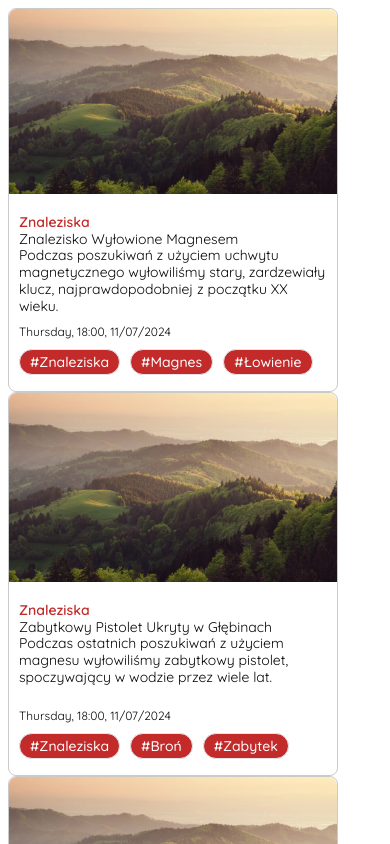
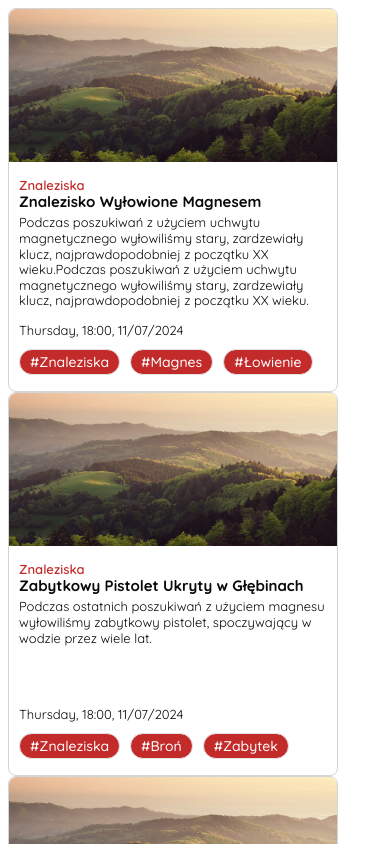
Before and after one commit to Dhitpl/uchwyt-magnetyczny.pl, a Next.js app: page /en in a window 390 px wide. Shown: the top 844 px of the page. Built offline with nearby package versions, Linux system fonts and the light colour scheme.

Commit message:
feat: Text truncate component fix: card and text responsiveness

```diff
--- a/src/app/[locale]/page.tsx
+++ b/src/app/[locale]/page.tsx
@@ -33,7 +33,7 @@ export default function HomePage() {
           }}
           category='Znaleziska'
           title='Znalezisko Wyłowione Magnesem'
-          description='Podczas poszukiwań z użyciem uchwytu magnetycznego wyłowiliśmy stary, zardzewiały klucz, najprawdopodobniej z początku XX wieku.'
+          description='Podczas poszukiwań z użyciem uchwytu magnetycznego wyłowiliśmy stary, zardzewiały klucz, najprawdopodobniej z początku XX wieku.Podczas poszukiwań z użyciem uchwytu magnetycznego wyłowiliśmy stary, zardzewiały klucz, najprawdopodobniej z początku XX wieku.'
           date={new Date(2024, 10, 7, 18, 0)}
           tags={['#Znaleziska', '#Magnes', '#Łowienie']}
         />
--- a/src/components/index.ts
+++ b/src/components/index.ts
@@ -1,2 +1,3 @@
 export * from './icon'
 export * from './typography'
+export * from './truncate-text'
--- /dev/null
+++ b/src/components/truncate-text/index.ts
@@ -0,0 +1 @@
+export * from './truncate-text'
--- /dev/null
+++ b/src/components/truncate-text/truncate-text.tsx
@@ -0,0 +1,69 @@
+'use client'
+
+import {
+  ReactElement,
+  ReactNode,
+  cloneElement,
+  isValidElement,
+  useEffect,
+  useRef,
+  useState,
+} from 'react'
+
+export type TruncateTextProps = {
+  className?: string
+  children: ReactNode
+}
+
+export function TruncateText({ className, children }: TruncateTextProps) {
+  const [maxHeight, setMaxHeight] = useState<number | undefined>(undefined)
+
+  const descriptionRef = useRef<HTMLDivElement | null>(null)
+  const typographyRef = useRef<HTMLDivElement | null>(null)
+
+  const calculateLineClamp = () => {
+    if (descriptionRef.current && typographyRef.current) {
+      const containerHeight =
+        descriptionRef.current.getBoundingClientRect().height
+      const fontSize = typographyRef.current
+        ? window.getComputedStyle(typographyRef.current).fontSize
+        : '16px'
+      const lineHeight = parseFloat(fontSize) * 1.2
+      const numberOfLines = Math.floor(containerHeight / lineHeight)
+      setMaxHeight(lineHeight * numberOfLines)
+    }
+  }
+
+  useEffect(() => {
+    calculateLineClamp()
+
+    const handleResize = () => {
+      setMaxHeight(undefined)
+      setTimeout(() => {
+        calculateLineClamp()
+      }, 0)
+    }
+
+    window.addEventListener('resize', handleResize)
+
+    return () => {
+      window.removeEventListener('resize', handleResize)
+    }
+  }, [])
+
+  const childrenWithRef = isValidElement(children)
+    ? cloneElement(children as ReactElement, { ref: typographyRef })
+    : children
+
+  return (
+    <div
+      ref={descriptionRef}
+      className={`h-full overflow-hidden ${className}`}
+      style={{
+        maxHeight: maxHeight ? `${maxHeight}px` : 'none',
+      }}
+    >
+      {childrenWithRef}
+    </div>
+  )
+}
--- a/src/components/typography/typography.const.ts
+++ b/src/components/typography/typography.const.ts
@@ -2,27 +2,39 @@ import { cva } from 'class-variance-authority'
 
 import { TypographyVariants } from './typography.types'
 
-export const typographyVariants = cva(
-  'font-quicksand leading-[120%] font-normal',
-  {
-    variants: {
-      variant: {
-        'headline-1': 'text-[26px] lg:text-[52px]',
-        'headline-2': 'text-[24px] lg:text-[40px]',
-        'headline-3': 'text-[20px] lg:text-[32px]',
-        'headline-4': 'text-[18px] lg:text-[28px]',
-        'headline-5': 'text-[14px] lg:text-[20px]',
-        'headline-6': 'text-[12px] lg:text-[18px]',
-        'label-lg': 'text-[18px] lg:text-[28px]',
-        'label-md': 'text-[14px] lg:text-[20px]',
-        'label-sm': 'text-[12px] lg:text-[16px]',
-        'body-lg': 'text-[16px] lg:text-[24px]',
-        'body-md': 'text-[14px] lg:text-[20px]',
-        'body-sm': 'text-[12px] lg:text-[16px]',
-        button: 'text-[16px] lg:text-[20px]',
-      },
+export const typographyVariants = cva('font-quicksand leading-[120%]', {
+  variants: {
+    variant: {
+      'headline-1':
+        'text-[26px] sm:text-[30px] md:text-[32px] lg:text-[38px] xl:text-[44px] 2xl:text-[48px] 3xl:text-[52px]',
+      'headline-2':
+        'text-[24px] sm:text-[26px] md:text-[28px] lg:text-[32px] xl:text-[36px] 2xl:text-[38px] 3xl:text-[40px]',
+      'headline-3':
+        'text-[20px] sm:text-[22px] md:text-[24px] lg:text-[28px] xl:text-[30px] 2xl:text-[32px] 3xl:text-[32px]',
+      'headline-4':
+        'text-[18px] sm:text-[20px] md:text-[22px] lg:text-[24px] xl:text-[26px] 2xl:text-[28px] 3xl:text-[28px]',
+      'headline-5':
+        'text-[14px] sm:text-[15px] md:text-[16px] lg:text-[18px] xl:text-[18px] 2xl:text-[20px] 3xl:text-[20px]',
+      'headline-6':
+        'text-[12px] sm:text-[13px] md:text-[14px] lg:text-[16px] xl:text-[16px] 2xl:text-[18px] 3xl:text-[18px]',
+
+      'label-lg':
+        'text-[18px] sm:text-[20px] md:text-[22px] lg:text-[24px] xl:text-[26px] 2xl:text-[28px] 3xl:text-[28px]',
+      'label-md':
+        'text-[14px] sm:text-[15px] md:text-[16px] lg:text-[18px] xl:text-[18px] 2xl:text-[20px] 3xl:text-[20px]',
+      'label-sm':
+        'text-[12px] sm:text-[13px] md:text-[14px] lg:text-[14px] xl:text-[14px] 2xl:text-[16px] 3xl:text-[16px]',
+
+      'body-lg':
+        'text-[16px] sm:text-[17px] md:text-[18px] lg:text-[20px] xl:text-[22px] 2xl:text-[24px] 3xl:text-[24px]',
+      'body-md':
+        'text-[14px] sm:text-[15px] md:text-[16px] lg:text-[18px] xl:text-[18px] 2xl:text-[20px] 3xl:text-[20px]',
+      'body-sm':
+        'text-[12px] sm:text-[13px] md:text-[14px] lg:text-[14px] xl:text-[14px] 2xl:text-[16px] 3xl:text-[16px]',
+
+      button: 'text-[16px] md:text-[20px]',
     },
   },
-)
+})
 
 export const defaultTypographyVariant: TypographyVariants = 'body-md'
--- a/src/components/typography/typography.tsx
+++ b/src/components/typography/typography.tsx
@@ -1,4 +1,4 @@
-import type { ReactNode } from 'react'
+import { type ReactNode, forwardRef } from 'react'
 
 import { typographyVariants } from './typography.const'
 import type {
@@ -13,19 +13,23 @@ import { getDefaultTag, getTypographyVariant } from './typography.utils'
 export type TypographyProps = {
   children?: ReactNode
   className?: HTMLElement['className']
-  tag?:
-    | 'p'
-    | 'span'
-    | 'small'
-    | 'div'
-    | 'blockquote'
-    | 'code'
-    | 'h1'
-    | 'h2'
-    | 'h3'
-    | 'h4'
-    | 'h5'
-    | 'h6'
+  // TODO: Make this work v
+  // tag?:
+  //   | 'p'
+  //   | 'span'
+  //   | 'small'
+  //   | 'div'
+  //   | 'blockquote'
+  //   | 'code'
+  //   | 'h1'
+  //   | 'h2'
+  //   | 'h3'
+  //   | 'h4'
+  //   | 'h5'
+  //   | 'h6'
+
+  // Temporary
+  tag?: React.ElementType
 } & (Body | Button | Headline | Label | DefaultVariant)
 
 /**
@@ -57,13 +61,14 @@ export type TypographyProps = {
  * // Render a paragraph with additional class names
  * <Typography tag="p" className="text-red-500">This is a paragraph with red text</Typography>
  */
-export function Typography({ children, className, ...props }: TypographyProps) {
-  const Tag = props.tag || getDefaultTag(props)
-
+const Typography = forwardRef<HTMLElement, TypographyProps>(
+  ({ children, className, tag, ...props }, ref) => {
+    const Tag = tag || getDefaultTag(props)
     const variant = getTypographyVariant(props)
 
     return (
       <Tag
+        ref={ref}
         className={typographyVariants({
           variant,
           className,
@@ -72,4 +77,9 @@ export function Typography({ children, className, ...props }: TypographyProps) {
         {children}
       </Tag>
     )
-}
+  },
+)
+
+Typography.displayName = 'Typography'
+
+export { Typography }
--- a/src/components/typography/typography.utils.ts
+++ b/src/components/typography/typography.utils.ts
@@ -2,9 +2,8 @@ import type { TypographyProps } from './typography'
 import { defaultTypographyVariant } from './typography.const'
 import type { TypographyVariants } from './typography.types'
 
-export const getDefaultTag = (
-  props: TypographyProps,
-): keyof HTMLElementTagNameMap => {
+// TODO make old types work
+export const getDefaultTag = (props: TypographyProps): React.ElementType => {
   if (props.variant === 'headline') {
     return props.tag || `h${props.level}`
   }
--- a/src/components/ui/badge.tsx
+++ b/src/components/ui/badge.tsx
@@ -9,7 +9,7 @@ const badgeVariants = cva(
   {
     variants: {
       variant: {
-        default: 'border-transparent bg-[#C32B2B]',
+        default: 'border-transparent bg-red-500',
         secondary:
           'border-transparent bg-secondary text-secondary-foreground hover:bg-secondary/80',
         destructive:
--- a/src/sections/card/blog-post/blog-post.tsx
+++ b/src/sections/card/blog-post/blog-post.tsx
@@ -1,8 +1,10 @@
+'use client'
+
 import Image, { StaticImageData } from 'next/image'
 
 import { useLocale } from 'next-intl'
 
-import { Typography } from '~/components'
+import { TruncateText, Typography } from '~/components'
 import { Badge } from '~/components/ui'
 
 import { Link } from '~/i18n/routing'
@@ -20,27 +22,6 @@ export type CardBlogPostProps = {
   tags?: string[]
 }
 
-/**
- * Blog Post Card component to render card with different texts passed thru props, which redirect to proper blog post website.
- *
- * @param [props.target] - The target route for the blog post link, typically a slug or identifier.
- * @param [props.category] - The category of the blog post, displayed prominently.
- * @param [props.title] - The title of the blog post, rendered as a headline.
- * @param [props.date] - The publication date of the blog post, formatted as a label.
- * @param [props.description] - A brief description or excerpt from the blog post.
- * @param [props.tags=[]] - An optional array of tags associated with the blog post, displayed as badges.
- *
- * @example
- * // Render a CardBlogPost component
- * <CardBlogPost
- *   target="my-first-post"
- *   category="Tech"
- *   title="Understanding TypeScript"
- *   date="September 12, 2024"
- *   description="A deep dive into the TypeScript language and its benefits."
- *   tags={['TypeScript', 'JavaScript', 'Programming']}
- * />
- */
 export function CardBlogPost({
   slug,
   image,
@@ -69,21 +50,33 @@ export function CardBlogPost({
 
   return (
     <Link href={`/blog/${slug}`}>
-      <div className='flex flex-col w-full max-w-[330px] lg:max-w-[330px] h-96 2xl:h-[440px] gap-1 rounded-lg border border-[#CACACA]'>
-        <div className='relative overflow-hidden rounded-t-lg basis-1/2'>
+      <div className='flex flex-col w-full max-w-[330px] lg:max-w-[330px] h-96 lg:h-[400px] xl:h-[420px] 2xl:h-[430px] 3xl:h-[440px] rounded-lg border border-gray-300'>
+        <div className='relative overflow-hidden rounded-t-lg basis-2/5 shrink-0'>
           <Image src={image.source} fill alt={image.alt} />
         </div>
-        <div className='basis-1/2 flex flex-col gap-2.5 px-2.5 py-4'>
-          <div className='flex flex-col'>
-            <Typography className='font-semibold text-[#C32B2B]'>
+        <div className='overflow-hidden basis-3/5 flex flex-col gap-2.5 px-2.5 py-4'>
+          <div className='flex flex-col h-full overflow-hidden'>
+            <Typography
+              variant='headline'
+              level={6}
+              className='font-semibold text-red-500'
+            >
               {category}
             </Typography>
-            <Typography variant='headline' level={5} className='font-bold'>
+            <Typography
+              variant='headline'
+              level={5}
+              className='font-bold mb-1 2xl:mb-2'
+            >
               {title}
             </Typography>
-            <Typography className='font-medium'>{description}</Typography>
+            <TruncateText>
+              <Typography variant='headline' level={6}>
+                {description}
+              </Typography>
+            </TruncateText>
           </div>
-          <Typography variant='label' size='sm' className='mt-auto'>
+          <Typography variant='label' size='sm'>
             {`${formattedDate.split(' ')[0]} ${formattedTime}, ${formattedDate.split(' ').slice(1).join('')}`}
           </Typography>
           <div className='flex flex-wrap gap-2.5'>
```
Lines whose indentation alone changed are shown as unchanged.
